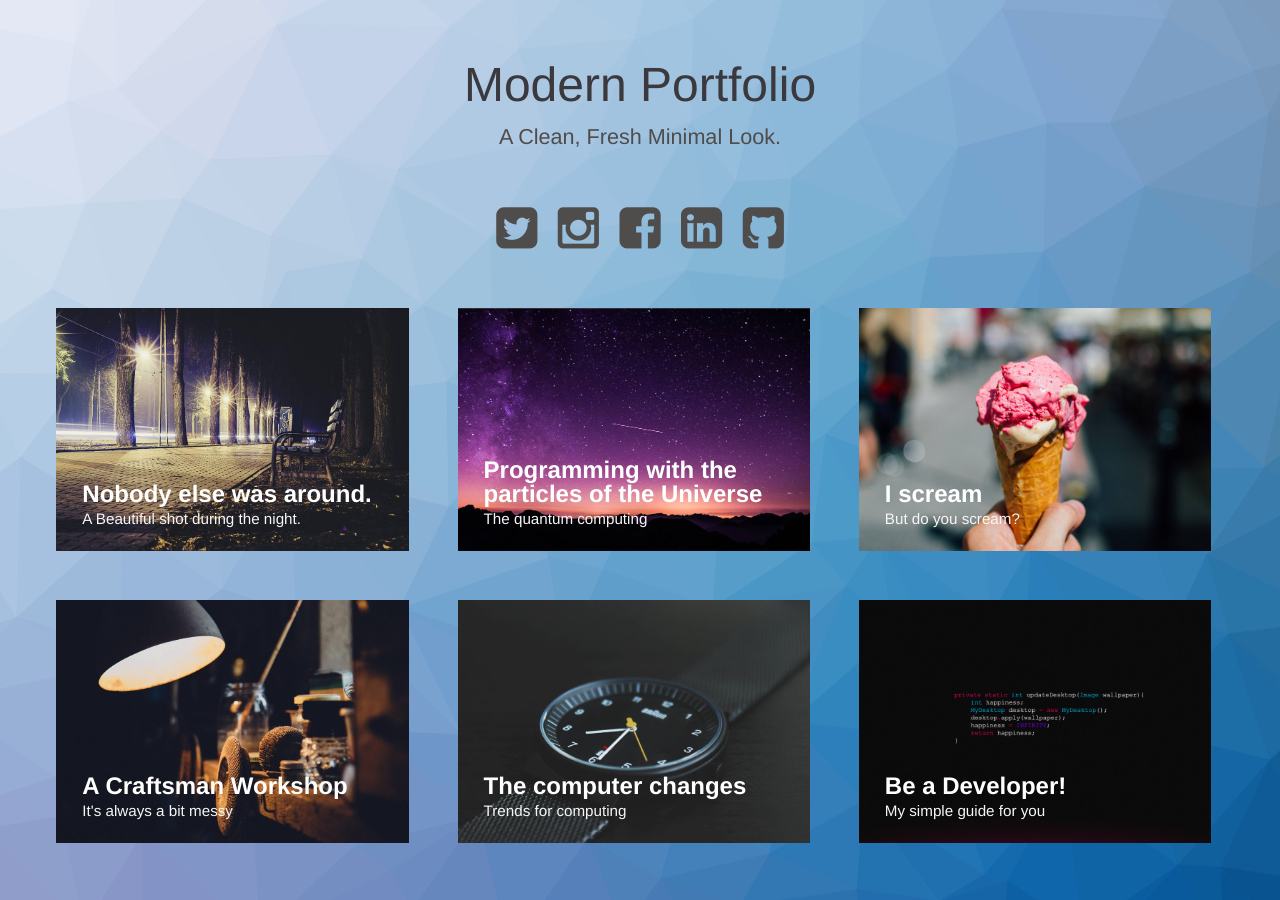
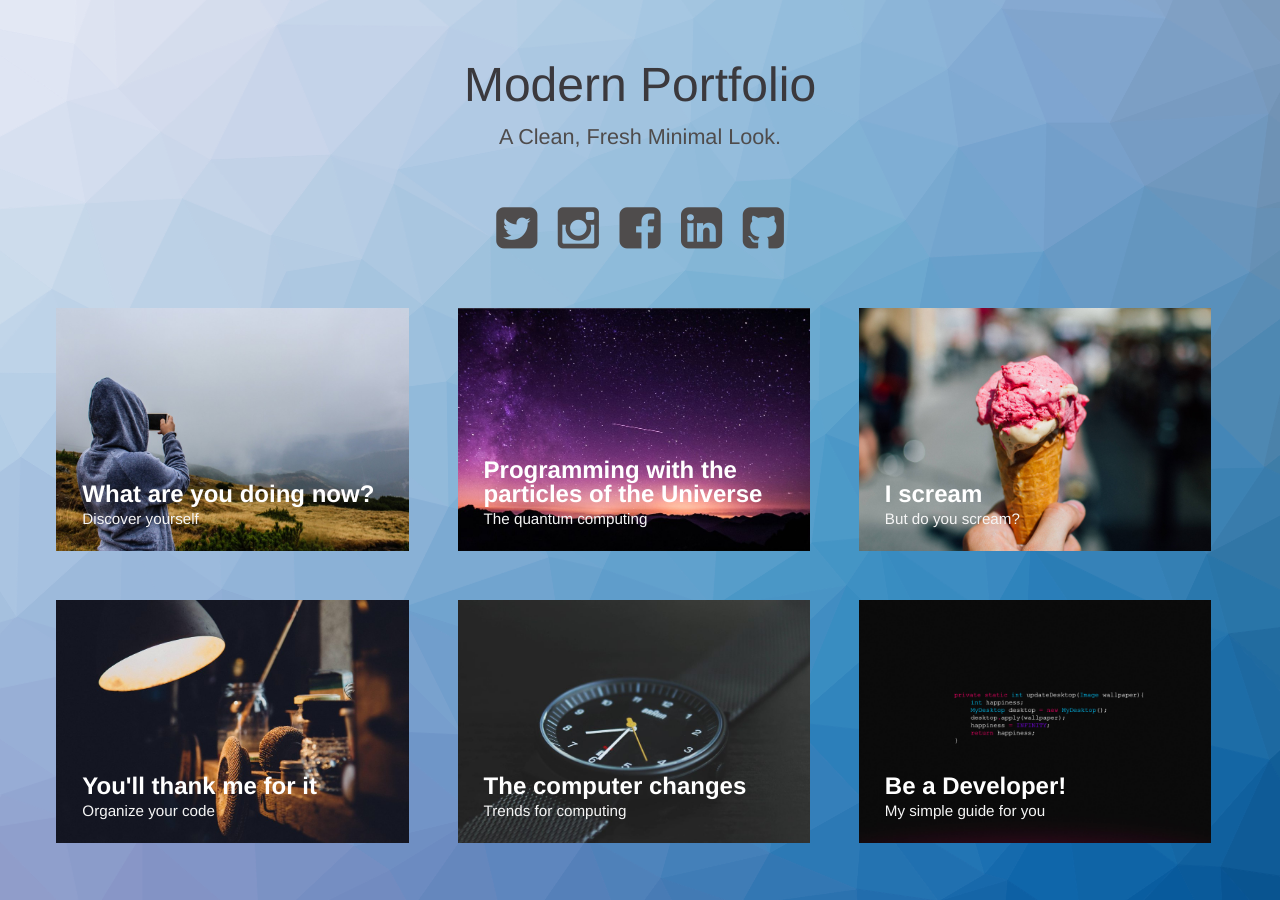
Before and after one commit to augsmachado/augsmachado.github.io, a Jekyll site: the page built from index.html, in a window 1280 px wide. Built offline with Jekyll 4.4.1, drawn with Linux system fonts in a browser that asks for light colours.

Commit message:
Update theme of the articles

```diff
--- a/_posts/2019-01-01-be_a_developer.markdown
+++ b/_posts/2019-01-01-be_a_developer.markdown
@@ -4,7 +4,7 @@ subtitle: "My simple guide for you"
 author: "Augs Machado"
 avatar: "img/authors/wferr.png"
 image: "img/be_a_developer.jpg"
-date:   2019-01-01 17:12:12
+date:   2019-01-01 03:14:15
 ---
 
 ### Dolor sit amet?
--- a/_posts/2019-01-15-the_computer_changes.markdown
+++ b/_posts/2019-01-15-the_computer_changes.markdown
@@ -4,7 +4,7 @@ subtitle: "Trends for computing"
 author: "Augs Machado"
 avatar: "img/authors/wferr.png"
 image: "img/the_computer_changes.jpg"
-date:   2019-01-15 12:12:12
+date:   2019-01-15 03:14:15
 ---
 
 ### Dolor sit amet?
--- a/_posts/2019-02-01-workshop.markdown
+++ b/_posts/2019-02-01-workshop.markdown
@@ -1,10 +1,10 @@
 ---
-title:  "A Craftsman Workshop"
-subtitle: "It's always a bit messy"
+title:  "You'll thank me for it"
+subtitle: "Organize your code"
 author: "Augs Machado"
 avatar: "img/authors/wferr.png"
-image: "img/f.jpg"
-date:   2019-02-01 12:12:12
+image: "img/you_will_thank_me_for_it.jpg"
+date:   2019-02-01 03:14:15
 ---
 
 ### Dolor sit amet?
--- a/_posts/2019-02-15-i-scream.markdown
+++ b/_posts/2019-02-15-i_scream.markdown
@@ -3,8 +3,8 @@ title:  "I scream"
 subtitle: "But do you scream?"
 author: "Augs Machado"
 avatar: "img/authors/wferr.png"
-image: "img/e.jpg"
-date:   2019-02-15 12:12:12
+image: "img/i_scream.jpg"
+date:   2019-02-15 03:14:15
 ---
 
 ### Dolor sit amet?
--- a/_posts/2019-03-01-night-sky.markdown
+++ b/_posts/2019-03-01-night-sky.markdown
@@ -4,7 +4,7 @@ subtitle: "The quantum computing"
 author: "Augs Machado"
 avatar: "img/authors/wferr.png"
 image: "img/programming_with_the_particles_of_the_universe.jpg"
-date:   2019-03-01 12:12:12
+date:   2019-03-01 03:14:15
 ---
 
 ### Dolor sit amet?
--- a/_posts/2019-03-15-city-nights.markdown
+++ b/_posts/2019-03-15-city-nights.markdown
@@ -1,10 +1,10 @@
 ---
-title:  "Nobody else was around."
-subtitle: "A Beautiful shot during the night."
+title:  "What are you doing now?"
+subtitle: "Discover yourself"
 author: "Augs Machado"
 avatar: "img/authors/wferr.png"
-image: "img/b.jpg"
-date:   2019-03-15 12:12:12
+image: "img/what_are_you_doing_now.jfif"
+date:   2019-03-15 03:14:15
 ---
 
 ### Dolor sit amet?
```
Also changed, not shown: img/a.jpg (deleted), img/b.jpg (deleted), img/i_scream.jpg (renamed from img/e.jpg), img/what_are_you_doing_now.jfif (added), img/you_will_thank_me_for_it.jpg (renamed from img/f.jpg).
